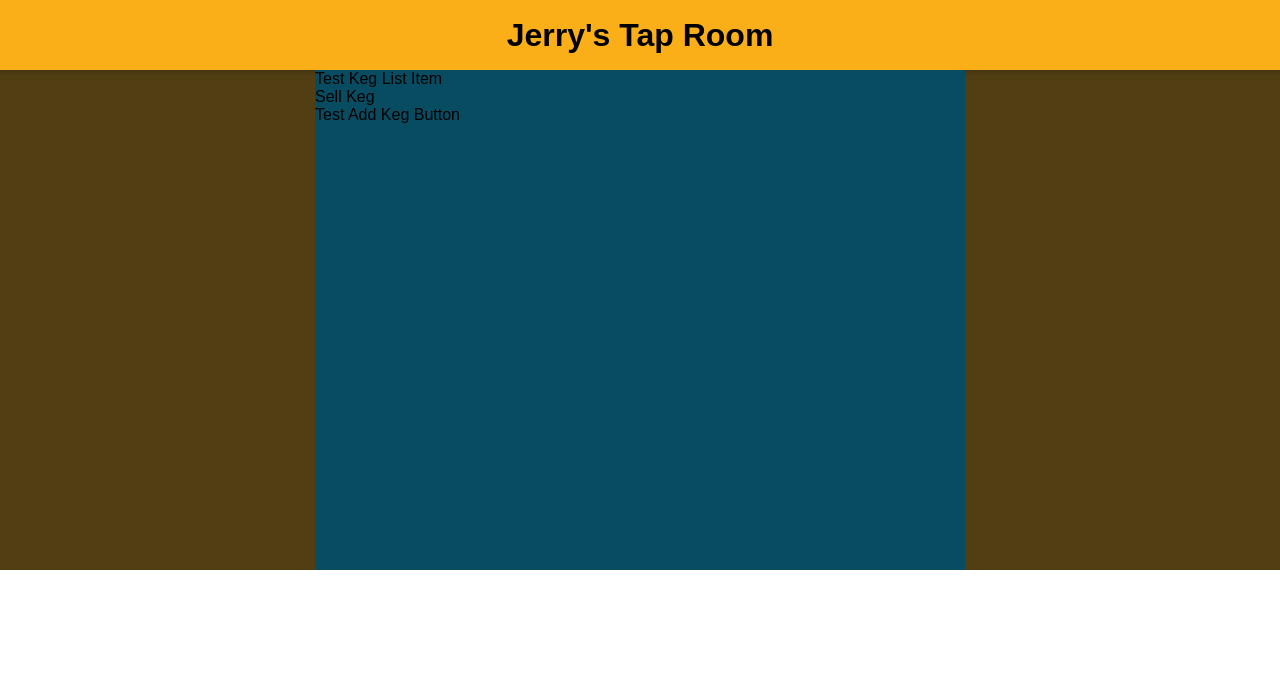
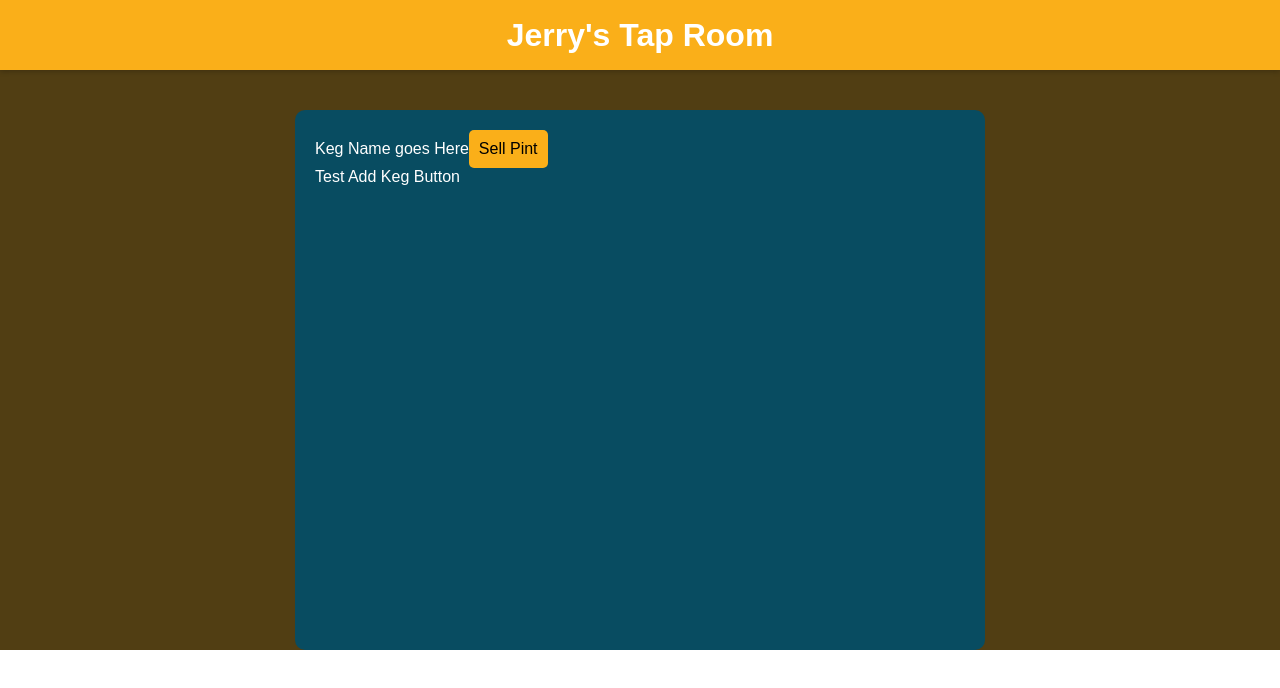
Before and after one commit to bobbymart1n/react-taproom, a React app: page /#/ in a window 1280 px wide. Shown: the top 688 px of the page. Built offline with nearby package versions, Linux system fonts and the light colour scheme.

Commit message:
Add styles to keg list item component

```diff
--- a/src/components/App.jsx
+++ b/src/components/App.jsx
@@ -10,6 +10,7 @@ function App(){
   const appStyles = {
     fontFamily: 'sans-serif',
     backgroundColor: '#513E13',
+    color: 'white',
     height: '100%'
   };
   return (
--- a/src/components/KegList/KegList.css
+++ b/src/components/KegList/KegList.css
@@ -2,5 +2,7 @@
   width: 650px;
   min-height: 500px;
   background-color: #084C61;
-  margin: auto;
+  margin: 40px auto;
+  padding: 20px;
+  border-radius: 10px;
 }
--- a/src/components/KegList/KegList.jsx
+++ b/src/components/KegList/KegList.jsx
@@ -1,7 +1,7 @@
 import React from 'react';
 import KegListItem from './KegListItem/KegListItem';
 import AddKegButton from './AddKegButton/AddKegButton';
-import SellKegButton from './SellKegButton/SellKegButton';
+
 
 import styles from './KegList.css';
 
@@ -9,7 +9,6 @@ function KegList() {
   return (
     <div className={styles.kegList}>
       <KegListItem />
-      <SellKegButton />
       <AddKegButton />
     </div>
   );
--- a/src/components/KegList/KegListItem/KegListItem.css
+++ b/src/components/KegList/KegListItem/KegListItem.css
@@ -0,0 +1,4 @@
+.kegName {
+  display: flex;
+  align-items: center;
+}
--- a/src/components/KegList/KegListItem/KegListItem.jsx
+++ b/src/components/KegList/KegListItem/KegListItem.jsx
@@ -1,9 +1,11 @@
 import React from 'react';
+import styles from './KegListItem.css';
+import SellKegButton from './../SellKegButton/SellKegButton';
 
 function KegListItem() {
   return (
-    <div>
-      Test Keg List Item
+    <div className={styles.kegListItem}>
+      <div className={styles.kegName}>Keg Name goes Here <span><SellKegButton/></span></div>
     </div>
   );
 }
--- a/src/components/KegList/SellKegButton/SellKegButton.css
+++ b/src/components/KegList/SellKegButton/SellKegButton.css
@@ -0,0 +1,7 @@
+.sellKegButton {
+  padding: 10px;
+  font-size: 1em;
+  border: none;
+  border-radius: 5px;
+  background-color: #FAAF19;
+}
--- a/src/components/KegList/SellKegButton/SellKegButton.jsx
+++ b/src/components/KegList/SellKegButton/SellKegButton.jsx
@@ -1,9 +1,10 @@
 import React from 'react';
+import styles from './SellKegButton.css';
 
 function SellKegButton() {
   return(
     <div>
-      Sell Keg
+      <button className={styles.sellKegButton}>Sell Pint</button>
     </div>
   );
 }
```
